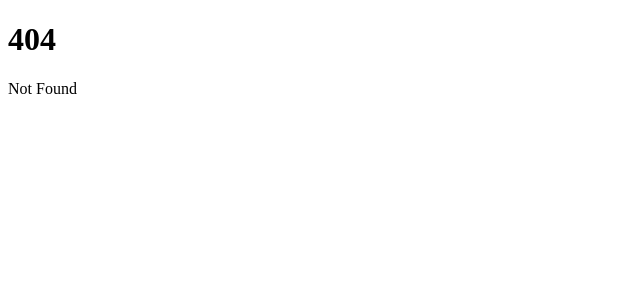
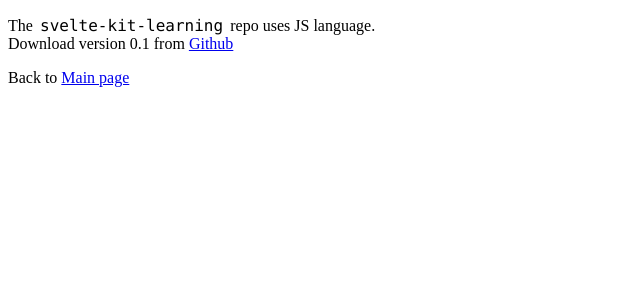
Before and after one commit to twent/svelte-kit-learning, a SvelteKit app: page /chapter-one/props/spread in a window 1280 px wide. Before the commit this address had no page. Shown: the top 300 px of the page, without its empty margins (0-640 px from the left). Built offline with nearby package versions, Linux system fonts and the light colour scheme.

Commit message:
✅ 1.3.3 Spread props

```diff
--- /dev/null
+++ b/src/lib/components/RepoInfo.svelte
@@ -0,0 +1,21 @@
+<script>
+	export let name
+	export let author
+	export let version
+	export let language
+
+	$: href = `https://github.com/${author}/${name}`
+</script>
+
+<p>
+	The <code>{name}</code> repo uses {language.toUpperCase()} language.
+	<br />Download version {version} from <a {href} target="blank">Github</a>
+</p>
+
+<style>
+	code {
+		font-family: Menlo;
+		padding: 0.1em 0.2em;
+		border-radius: 0.2em;
+	}
+</style>
--- a/src/lib/index.js
+++ b/src/lib/index.js
@@ -2,10 +2,12 @@
 import DefaultAnswer from './components/DefaultAnswer.svelte'
 import Link from './components/Link.svelte'
 import HomeLink from './components/HomeLink.svelte'
+import RepoInfo from './components/RepoInfo.svelte'
 
 export {
     Answer,
     DefaultAnswer,
     Link,
-    HomeLink
+    HomeLink,
+    RepoInfo
 }
--- a/src/routes/+page.svelte
+++ b/src/routes/+page.svelte
@@ -54,4 +54,7 @@
 	<li>
 		<Link href="/chapter-one/props/default-values" title="Task 2 - Default values" />
 	</li>
+	<li>
+		<Link href="/chapter-one/props/spread" title="Task 3 - Spread props" />
+	</li>
 </ul>
--- /dev/null
+++ b/src/routes/chapter-one/props/spread/+page.svelte
@@ -0,0 +1,17 @@
+<script>
+	import { HomeLink, RepoInfo } from '$lib/index'
+
+	const repoData = {
+		name: 'svelte-kit-learning',
+		author: 'twent',
+		version: 0.1,
+		language: 'js'
+	}
+</script>
+
+<RepoInfo {...repoData} />
+
+<!-- This is require more code
+<RepoInfo name={pkg.name} version={pkg.version} speed={pkg.speed} website={pkg.link} />-->
+
+<HomeLink />
```
